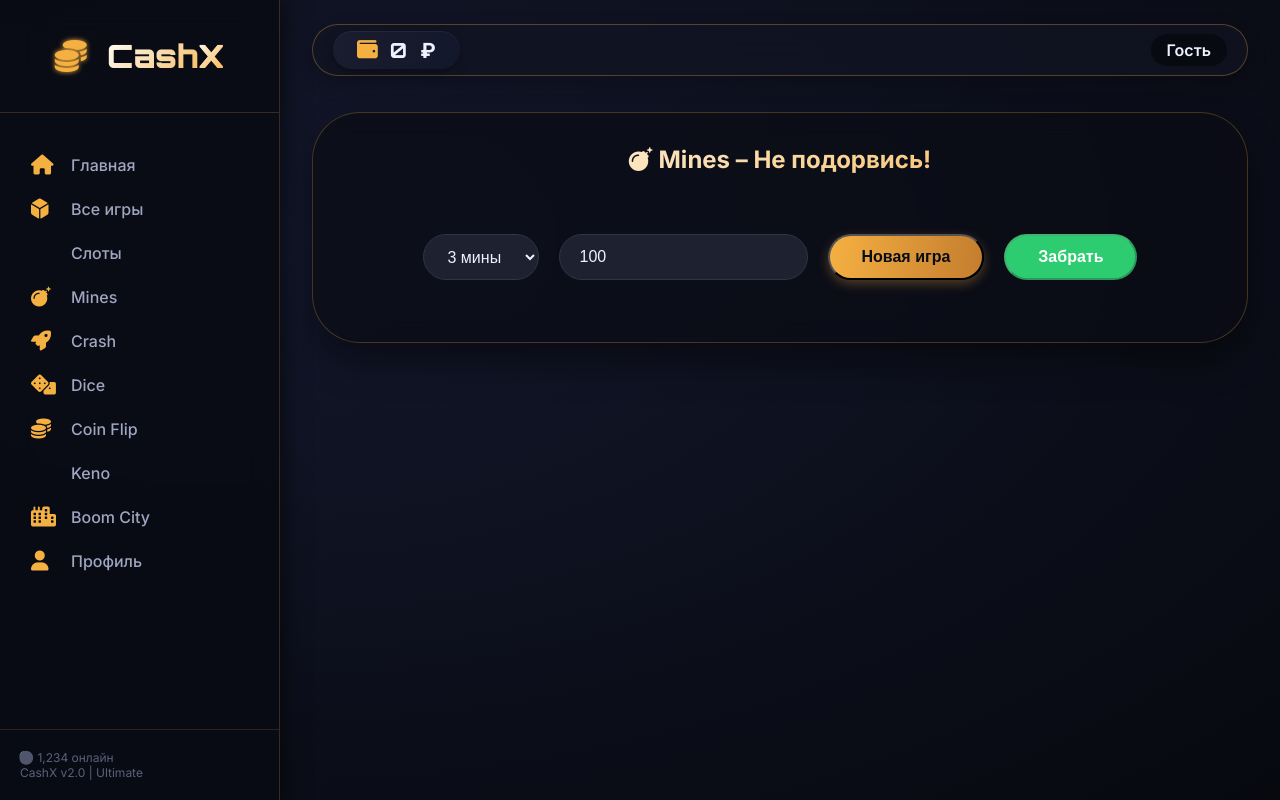
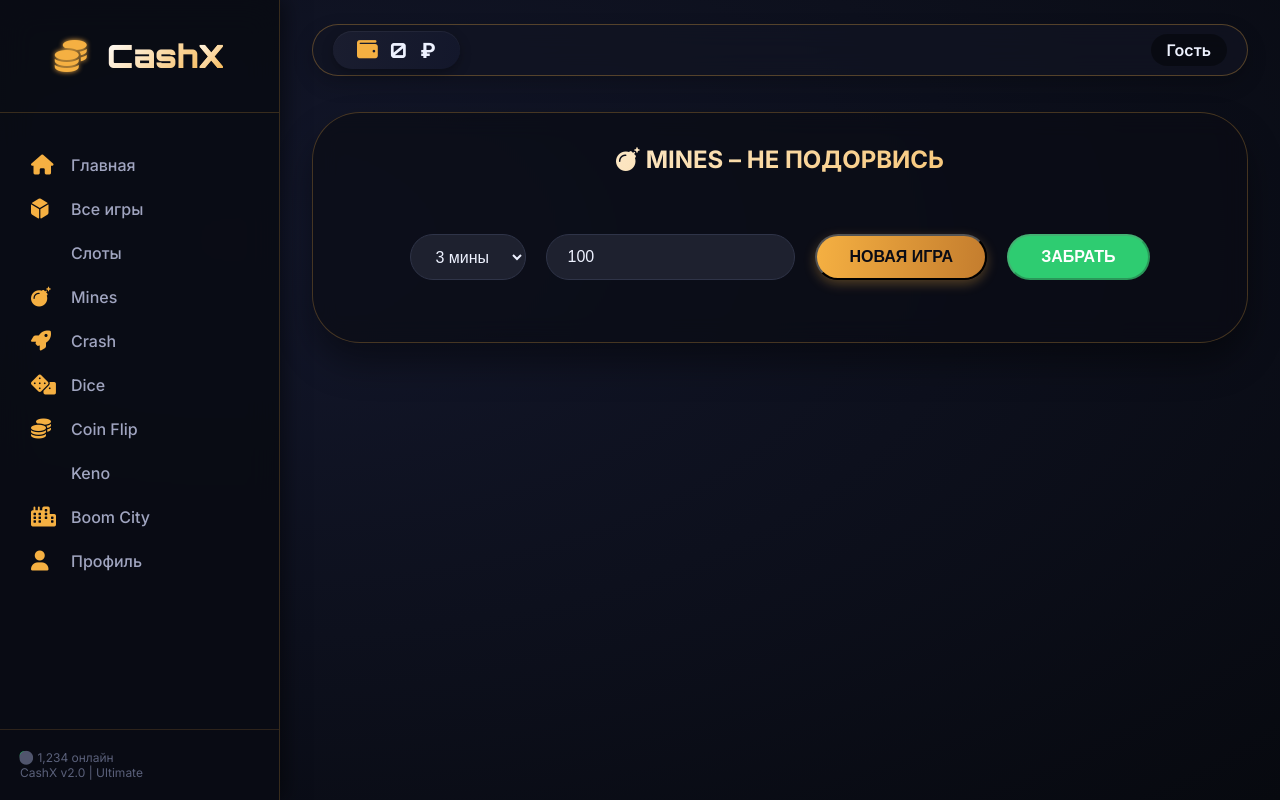
Before and after one commit to hanotsosall/cashx, a Flask app: page /game/mines in a window 1280 px wide. Run offline with Flask 3, Linux system fonts and the light colour scheme.

Commit message:
Update game_mines.html

```diff
--- a/templates/game_mines.html
+++ b/templates/game_mines.html
@@ -1,7 +1,7 @@
 {% extends "layout.html" %}
 {% block content %}
 <div class="game-container">
-    <h2><i class="fas fa-bomb"></i> Mines – Не подорвись!</h2>
+    <h2><i class="fas fa-bomb"></i> MINES – НЕ ПОДОРВИСЬ</h2>
     <div class="mines-grid" id="minesGrid"></div>
     <div class="controls">
         <select id="minesCount">
@@ -10,8 +10,8 @@
             <option value="8">8 мин</option>
         </select>
         <input type="number" id="minesBet" placeholder="Ставка" value="100">
-        <button id="minesStartBtn" class="btn-primary">Новая игра</button>
-        <button id="minesCashoutBtn" class="btn-success" disabled>Забрать</button>
+        <button id="minesStartBtn" class="btn-primary">НОВАЯ ИГРА</button>
+        <button id="minesCashoutBtn" class="btn-success" disabled>ЗАБРАТЬ</button>
     </div>
     <div id="minesResult"></div>
 </div>
@@ -24,14 +24,14 @@
     async function startGame() {
         const mines = parseInt(document.getElementById('minesCount').value);
         const bet = parseInt(document.getElementById('minesBet').value);
-        if (isNaN(bet) || bet < 10) return alert('Ставка от 10₽');
+        if (isNaN(bet) || bet < 10) return showToast('Ставка от 10₽', true);
         const res = await fetch('/api/mines/generate', {
             method: 'POST',
             headers: { 'Content-Type': 'application/json' },
             body: JSON.stringify({ mines, bet })
         });
         const data = await res.json();
-        if (data.error) return alert(data.error);
+        if (data.error) return showToast(data.error, true);
         currentGrid = data.grid;
         currentBet = data.bet;
         currentRevealed = [];
@@ -40,6 +40,7 @@
         document.getElementById('minesStartBtn').disabled = true;
         document.getElementById('minesCashoutBtn').disabled = false;
         document.getElementById('minesResult').innerHTML = '';
+        await updateBalanceUI();
     }
 
     function renderGrid() {
@@ -74,6 +75,8 @@
         if (data.boom) {
             // Мина
             document.getElementById('minesResult').innerHTML = `💥 МИНА! Вы проиграли ${currentBet} ₽`;
+            if (window.flashScreen) window.flashScreen('#e74c3c');
+            if (window.shakeElement) window.shakeElement(document.getElementById('minesGrid'));
             document.getElementById('minesStartBtn').disabled = false;
             document.getElementById('minesCashoutBtn').disabled = true;
             currentGrid = null;
@@ -83,7 +86,8 @@
             currentRevealed.push([row, col]);
             currentMultiplier = data.multiplier;
             renderGrid();
-            document.getElementById('minesResult').innerHTML = `Безопасно! Множитель: ${currentMultiplier}x, возможный выигрыш: ${Math.floor(currentBet * currentMultiplier)} ₽`;
+            document.getElementById('minesResult').innerHTML = `✨ Безопасно! Множитель: ${currentMultiplier}x, возможный выигрыш: ${Math.floor(currentBet * currentMultiplier)} ₽`;
+            if (window.createConfetti) window.createConfetti(); // маленькая радость
         }
     }
 
@@ -96,8 +100,9 @@
             body: JSON.stringify({ game: 'mines', bet: currentBet, win: win })
         });
         const data = await res.json();
-        if (data.error) alert(data.error);
-        alert(`Вы выиграли ${win} ₽!`);
+        if (data.error) return showToast(data.error, true);
+        showToast(`🎉 Вы выиграли ${win} ₽!`);
+        if (window.createConfetti) window.createConfetti();
         document.getElementById('minesStartBtn').disabled = false;
         document.getElementById('minesCashoutBtn').disabled = true;
         currentGrid = null;
```
